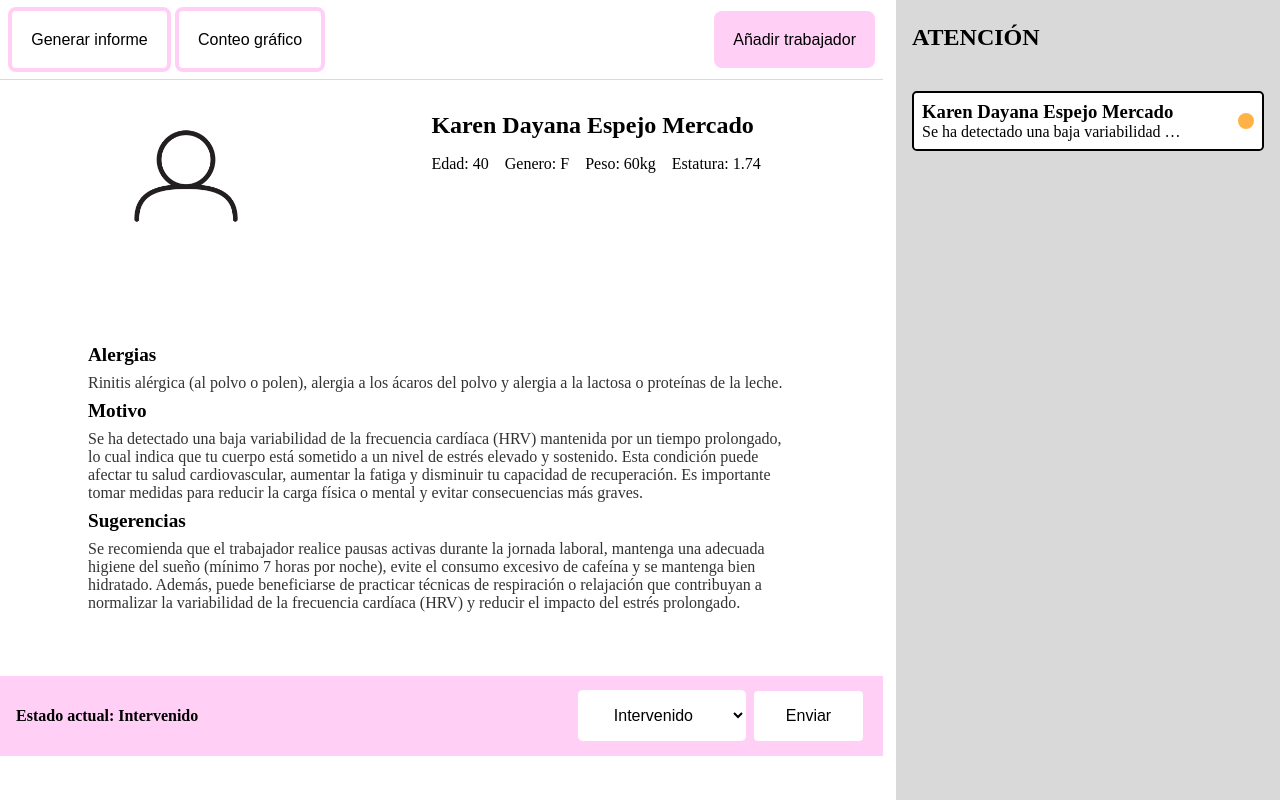
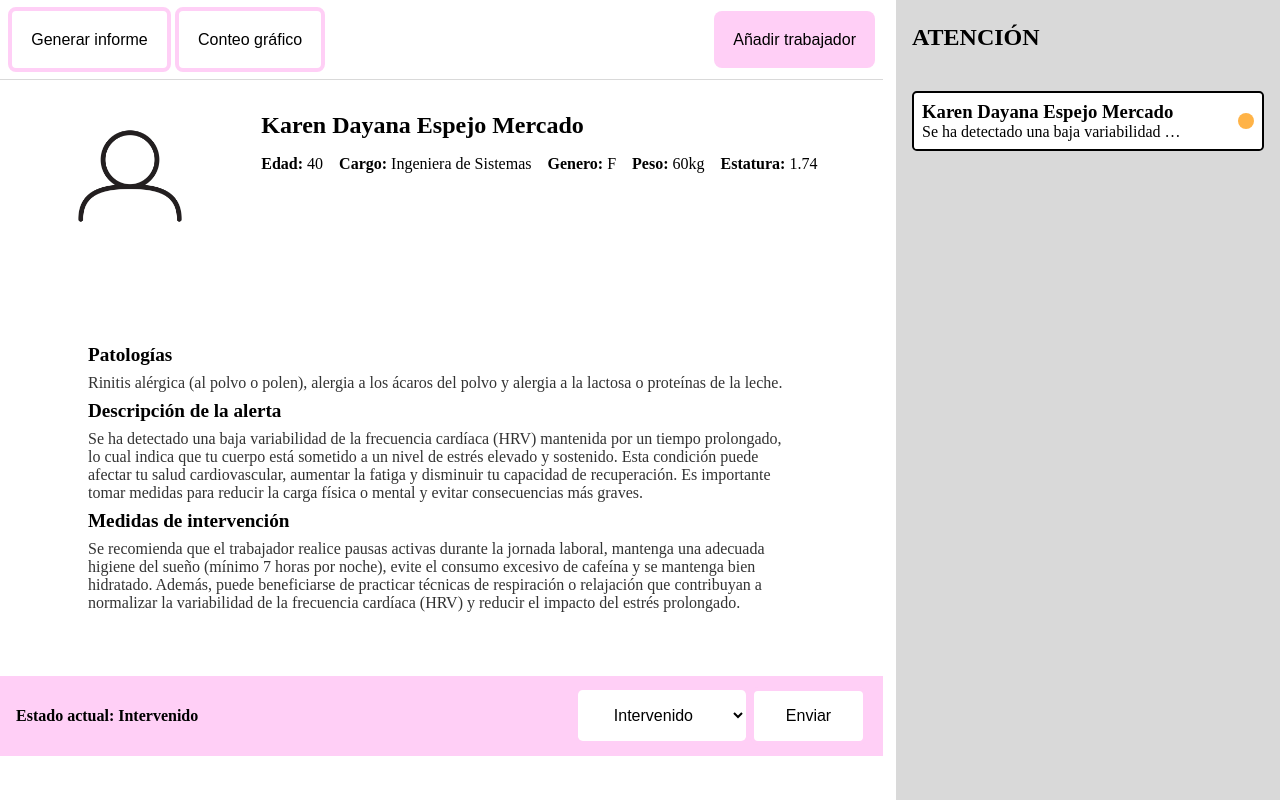
Before and after one commit to RoyDGA/ProyectoBiometrico, a plain HTML site: page index.html in a window 1280 px wide. Both pictures are taken after a click on the item 1088 px from the left and 119 px from the top of the page. Drawn offline with Linux system fonts and the light colour scheme.

Commit message:
Actualizar estructura del proyecto y archivos base

```diff
--- a/index.html
+++ b/index.html
@@ -23,13 +23,14 @@
                     <form id="form_trabajador">
                         <input type="text" name="nombre" placeholder="Nombre" required>
                         <input type="text" name="apellido" placeholder="Apellido" required>
+                        <input type="text" name="cargo" placeholder="Cargo" required>
                         <input type="number" name="edad" placeholder="Edad" required>
                         <input type="text" name="genero" placeholder="Género" required>
                         <input type="number" name="peso" placeholder="Peso" required>
                         <input type="number" name="estatura" placeholder="Estatura" required>
-                        <input type="text" name="alergias" placeholder="Alergias" required>
-                        <input type="text" name="motivo" placeholder="Motivo de intervención" required>
-                        <input type="text" name="sugerencias" placeholder="Sugerencias" required>
+                        <input type="text" name="alergias" placeholder="Patologías" required>
+                        <input type="text" name="motivo" placeholder="Descripción de la alerta" required>
+                        <input type="text" name="sugerencias" placeholder="Medidas de intervención" required>
                         <select name="estado" required>
                             <option value="" disabled selected>Selecciona un estado</option>
                             <option value="1">Intervenido</option>
--- a/script.js
+++ b/script.js
@@ -81,6 +81,7 @@ let usuarios = [];
 usuarios.push({
     nombre: 'Karen Dayana',
     apellido: 'Espejo Mercado',
+    cargo: 'Ingeniera de Sistemas',
     edad: '40',
     genero: 'F',
     peso: '60',
@@ -97,6 +98,7 @@ btnEnviar.addEventListener('click', () => {
     const nuevoUsuario = {
         nombre: form.nombre.value,
         apellido: form.apellido.value,
+        cargo: form.cargo.value,
         edad: form.edad.value,
         genero: form.genero.value,
         peso: form.peso.value,
@@ -169,10 +171,11 @@ function mostrarInformacionUsuario(usuario) {
         datosTrabajador.innerHTML = `
             <h1>${usuario.nombre} ${usuario.apellido}</h1>
             <div class="datos_personales">
-                <li>Edad: ${usuario.edad}</li>
-                <li>Genero: ${usuario.genero}</li>
-                <li>Peso: ${usuario.peso}kg</li>
-                <li>Estatura: ${usuario.estatura}</li>
+                <li><span>Edad:</span> ${usuario.edad}</li>
+                <li><span>Cargo:</span> ${usuario.cargo}</li>
+                <li><span>Genero:</span> ${usuario.genero}</li>
+                <li><span>Peso:</span> ${usuario.peso}kg</li>
+                <li><span>Estatura:</span> ${usuario.estatura}</li>
             </div>
         `;
     }
@@ -182,15 +185,15 @@ function mostrarInformacionUsuario(usuario) {
     if (infoMotivo) {
         infoMotivo.innerHTML = `
             <article>
-                <h1>Alergias</h1>
+                <h1>Patologías</h1>
                 <p>${usuario.alergias}</p>
             </article>
             <article>
-                <h1>Motivo</h1>
+                <h1>Descripción de la alerta</h1>
                 <p>${usuario.motivo}</p>
             </article>
             <article>
-                <h1>Sugerencias</h1>
+                <h1>Medidas de intervención</h1>
                 <p>${usuario.sugerencias}</p>
             </article>
         `;
--- a/styles.css
+++ b/styles.css
@@ -194,6 +194,10 @@ body {
     list-style-type: none;
     padding-top: 1rem;
     gap: 1rem;
+
+    span{
+        font-weight: bold;
+    }
 }
 
 
```
